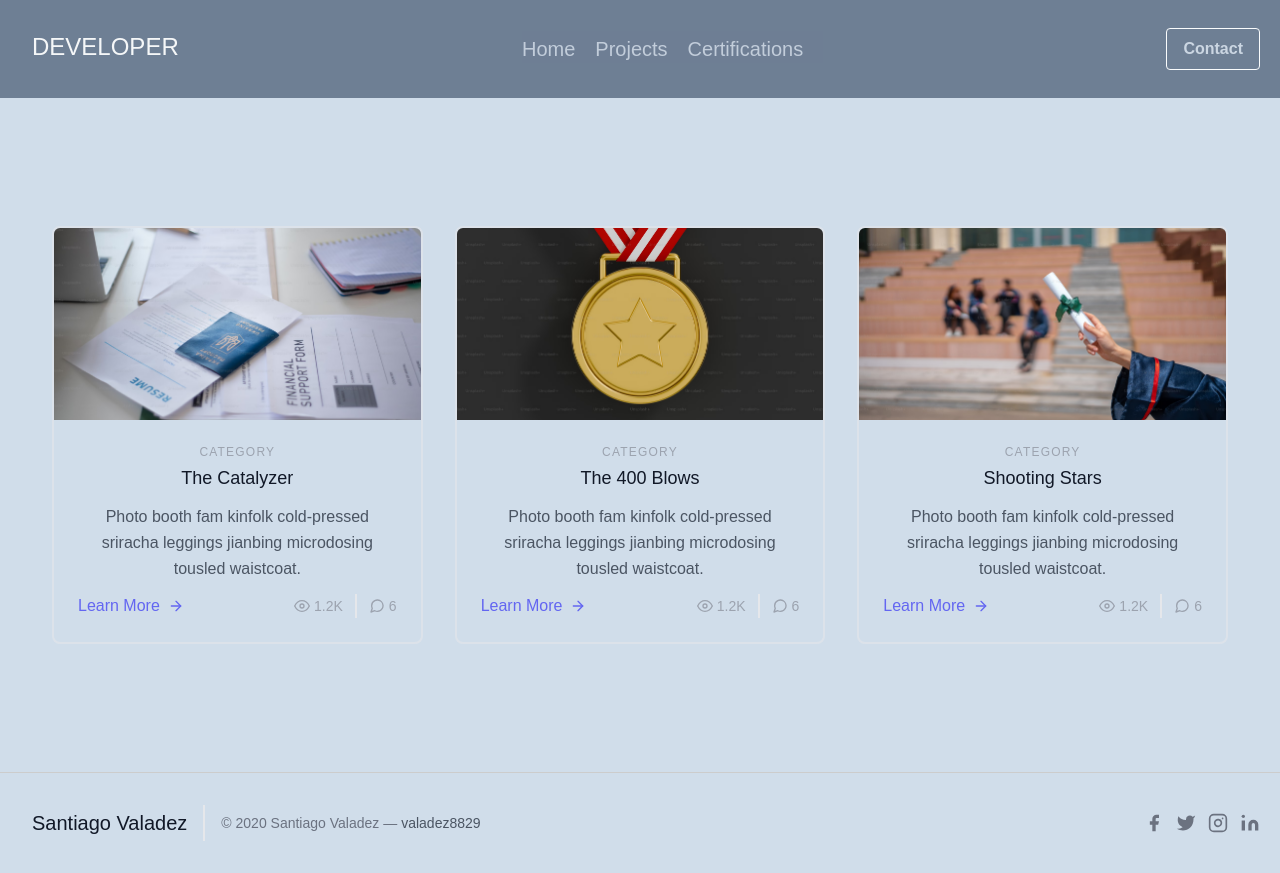
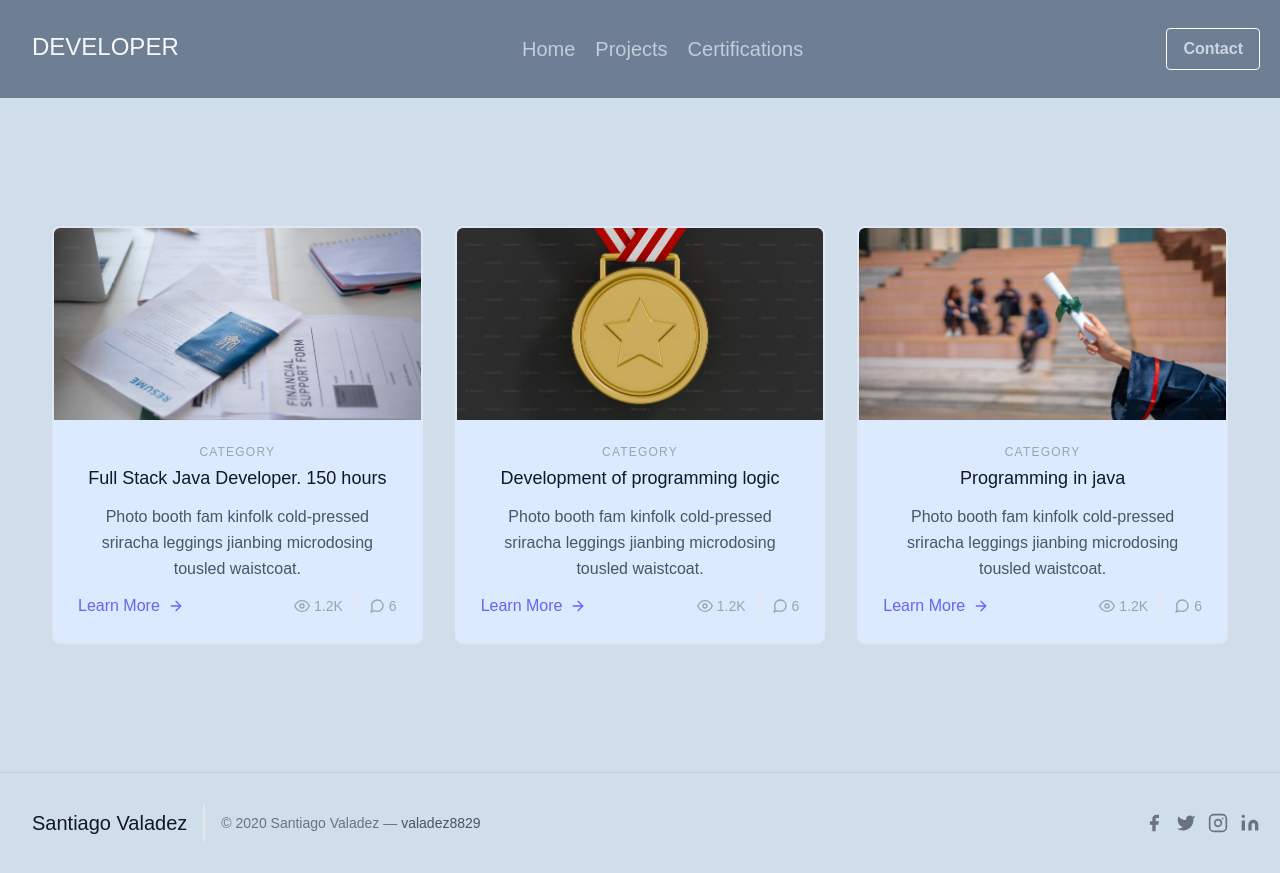
Before and after one commit to SantiagoValadez/Portfolio, a React (Vite) app: page /certifications in a window 1280 px wide. Built offline with nearby package versions, Linux system fonts and the light colour scheme.

Commit message:
Adding effects and transitions

```diff
--- a/src/components/Certifications.jsx
+++ b/src/components/Certifications.jsx
@@ -11,11 +11,11 @@ const Certifications = () => {
   <div class="container px-5 py-24 mx-auto">
     <div class="flex flex-wrap -m-4">
       <div class="p-4 md:w-1/3">
-        <div class="h-full border-2 border-gray-200 border-opacity-60 rounded-lg overflow-hidden">
+        <div class="h-full border-2 border-gray-200 border-opacity-60 rounded-lg overflow-hidden bg-blue-100 hover:bg-gray-00 hover:bg-opacity-25 focus:outline-none focus:shadow-outline transform transition-all duration-500 cursor-pointer">
           <img class="lg:h-48 md:h-36 w-full object-cover object-center" src= {Img03} alt="blog"/>
           <div class="p-6">
             <h2 class="tracking-widest text-xs title-font font-medium text-gray-400 mb-1">CATEGORY</h2>
-            <h1 class="title-font text-lg font-medium text-gray-900 mb-3">The Catalyzer</h1>
+            <h1 class="title-font text-lg font-medium text-gray-900 mb-3">Full Stack Java Developer. 150 hours</h1>
             <p class="leading-relaxed mb-3">Photo booth fam kinfolk cold-pressed sriracha leggings jianbing microdosing tousled waistcoat.</p>
             <div class="flex items-center flex-wrap ">
               <a class="text-indigo-500 inline-flex items-center md:mb-2 lg:mb-0">Learn More
@@ -40,11 +40,11 @@ const Certifications = () => {
         </div>
       </div>
       <div class="p-4 md:w-1/3">
-        <div class="h-full border-2 border-gray-200 border-opacity-60 rounded-lg overflow-hidden">
+        <div class="h-full border-2 border-gray-200 border-opacity-60 rounded-lg overflow-hidden bg-blue-100 hover:bg-gray-200 hover:bg-opacity-25 focus:outline-none focus:shadow-outline transform transition-all duration-500 cursor-pointer">
           <img class="lg:h-48 md:h-36 w-full object-cover object-center" src={Img04} alt="blog"/>
           <div class="p-6">
             <h2 class="tracking-widest text-xs title-font font-medium text-gray-400 mb-1">CATEGORY</h2>
-            <h1 class="title-font text-lg font-medium text-gray-900 mb-3">The 400 Blows</h1>
+            <h1 class="title-font text-lg font-medium text-gray-900 mb-3">Development of programming logic</h1>
             <p class="leading-relaxed mb-3">Photo booth fam kinfolk cold-pressed sriracha leggings jianbing microdosing tousled waistcoat.</p>
             <div class="flex items-center flex-wrap">
               <a class="text-indigo-500 inline-flex items-center md:mb-2 lg:mb-0">Learn More
@@ -69,11 +69,11 @@ const Certifications = () => {
         </div>
       </div>
       <div class="p-4 md:w-1/3">
-        <div class="h-full border-2 border-gray-200 border-opacity-60 rounded-lg overflow-hidden">
+        <div class="h-full border-2 border-gray-200 border-opacity-60 rounded-lg overflow-hidden bg-blue-100 hover:bg-gray-200 hover:bg-opacity-25 focus:outline-none focus:shadow-outline transform transition-all duration-500 cursor-pointer">
           <img class="lg:h-48 md:h-36 w-full object-cover object-center" src={Img05} alt="blog"/>
           <div class="p-6">
             <h2 class="tracking-widest text-xs title-font font-medium text-gray-400 mb-1">CATEGORY</h2>
-            <h1 class="title-font text-lg font-medium text-gray-900 mb-3">Shooting Stars</h1>
+            <h1 class="title-font text-lg font-medium text-gray-900 mb-3">Programming in java</h1>
             <p class="leading-relaxed mb-3">Photo booth fam kinfolk cold-pressed sriracha leggings jianbing microdosing tousled waistcoat.</p>
             <div class="flex items-center flex-wrap ">
               <a class="text-indigo-500 inline-flex items-center md:mb-2 lg:mb-0">Learn More
--- a/src/components/Container.jsx
+++ b/src/components/Container.jsx
@@ -15,14 +15,12 @@ const Container = () => {
         <h1 class="sm:text-3xl text-2xl font-medium title-font mb-2 text-gray-900">PROJECTS</h1>
         <div class="h-1 w-20 bg-indigo-500 rounded"></div>
       </div>
-      <p class="lg:w-1/2 w-full leading-relaxed text-gray-500">I am a dedicated and enthusiastic self-taught web developer with expertise in HTML, CSS, JavaScript, React, and Java. Through hands-on projects, I have gained practical experience applying these technologies to create efficient, user-friendly web solutions.
-Although I don't have professional work experience yet, I am eager to learn, grow, and bring value to the company that places its trust in me. My goal is to contribute innovative ideas and continuously improve my skills to succeed in the tech industry.
-The projects I have worked on incorporate the following technologies: HTML, CSS, JavaScript, React, and Java
+      <p class="lg:w-1/2 w-full leading-relaxed text-gray-500">I am a self-taught web developer with experience in HTML, CSS, JavaScript, React, and Java. Through personal projects, I have built practical skills to create efficient, user-friendly web solutions. Although I lack professional experience, I am eager to learn, grow, and contribute value to any company that trusts in my potential. My projects showcase my proficiency in HTML, CSS, JavaScript, React, and Java.
       </p>
     </div>
     <div class="flex flex-wrap -m-4">
       <div class="xl:w-1/4 md:w-1/2 p-4">
-        <div class="bg-gray-100 p-6 rounded-lg">
+        <div class="bg-gray-100 p-6 rounded-lg bg-blue-100 hover:bg-gray-200 hover:bg-opacity-50 focus:outline-none focus:shadow-outline transform transition-all duration-500 cursor-pointer .border-gray-800">
           <img class="h-40 rounded w-full object-cover object-center mb-6" src={Img06} alt="content"/>
           <h3 class="tracking-widest text-indigo-500 text-xs font-medium title-font">SUBTITLE</h3>
           <h2 class="text-lg text-gray-900 font-medium title-font mb-4">Website for a construction company</h2>
@@ -30,7 +28,7 @@ The projects I have worked on incorporate the following technologies: HTML, CSS,
         </div>
       </div>
       <div class="xl:w-1/4 md:w-1/2 p-4">
-        <div class="bg-gray-100 p-6 rounded-lg">
+        <div class="bg-gray-100 p-6 rounded-lg bg-blue-100 hover:bg-gray-200 hover:bg-opacity-50 focus:outline-none focus:shadow-outline transform transition-all duration-500 cursor-pointer .border-gray-800">
           <img class="h-40 rounded w-full object-cover object-center mb-6" src={Img07} alt="content"/>
           <h3 class="tracking-widest text-indigo-500 text-xs font-medium title-font">SUBTITLE</h3>
           <h2 class="text-lg text-gray-900 font-medium title-font mb-4 pb-7">To do list in Java</h2>
@@ -38,7 +36,7 @@ The projects I have worked on incorporate the following technologies: HTML, CSS,
         </div>
       </div>
       <div class="xl:w-1/4 md:w-1/2 p-4">
-        <div class="bg-gray-100 p-6 rounded-lg">
+        <div class="bg-gray-100 p-6 rounded-lg bg-blue-100 hover:bg-gray-200 hover:bg-opacity-50 focus:outline-none focus:shadow-outline transform transition-all duration-500 cursor-pointer .border-gray-800">
           <img class="h-40 rounded w-full object-cover object-center mb-6" src={Img08} alt="content"/>
           <h3 class="tracking-widest text-indigo-500 text-xs font-medium title-font">SUBTITLE</h3>
           <h2 class="text-lg text-gray-900 font-medium title-font mb-4 pb-7">Weather App</h2>
@@ -46,7 +44,7 @@ The projects I have worked on incorporate the following technologies: HTML, CSS,
         </div>
       </div>
       <div class="xl:w-1/4 md:w-1/2 p-4">
-        <div class="bg-gray-100 p-6 rounded-lg">
+        <div class="bg-gray-100 p-6 rounded-lg bg-blue-100 hover:bg-gray-200 hover:bg-opacity-50 focus:outline-none focus:shadow-outline transform transition-all duration-500 cursor-pointer .border-gray-800">
           <img class="h-40 rounded w-full object-cover object-center mb-6" src={Img09} alt="content"/>
           <h3 class="tracking-widest text-indigo-500 text-xs font-medium title-font">SUBTITLE</h3>
           <h2 class="text-lg text-gray-900 font-medium title-font mb-4 pb-7">Blog</h2>
--- a/src/components/Navbar.jsx
+++ b/src/components/Navbar.jsx
@@ -10,12 +10,12 @@ function Navbar  ()  {
             </a>
             <nav class="fixed md:sticky lg:sticky sm:sticky top-0 text-gray-600 body-font bg-slate-500 pt-1 mx-auto opacity-90">
                 <ul class="md:ml-auto md:mr-auto flex flex-wrap items-center text-base justify-center">
-                    <li class="mr-5 hover:text-gray-900 text-xl text-slate-300 cursor-pointer" ><Link to="/Home">Home</Link></li>
-                    <li class="mr-5 hover:text-gray-900 text-xl text-slate-300 cursor-pointer"><Link to="/Container">Projects</Link></li>
-                    <li class="mr-5 hover:text-gray-900 text-xl text-slate-300 cursor-pointer"><Link to="/Certifications">Certifications</Link></li>
+                    <li class="mr-5 hover:text-gray-900 text-xl text-slate-300 cursor-pointer transform transition-all duration-2000"><Link to="/Home">Home</Link></li>
+                    <li class="mr-5 hover:text-gray-900 text-xl text-slate-300 cursor-pointer transform transition-all duration-2000"><Link to="/Container">Projects</Link></li>
+                    <li class="mr-5 hover:text-gray-900 text-xl text-slate-300 cursor-pointer transform transition-all duration-2000"><Link to="/Certifications">Certifications</Link></li>
                 </ul>
             </nav>
-            <button class="bg-transparent hover:bg-slate-400 text-slate-300 font-semibold hover:text-white py-2 px-4 border border-white hover:border-transparent rounded mt-1">
+            <button class="bg-transparent hover:bg-slate-400 text-slate-300 font-semibold hover:text-white py-2 px-4 border border-white hover:border-transparent rounded mt-1 focus:outline-none transform transition-all duration-500">
                 Contact
             </button>
         </div>
```
